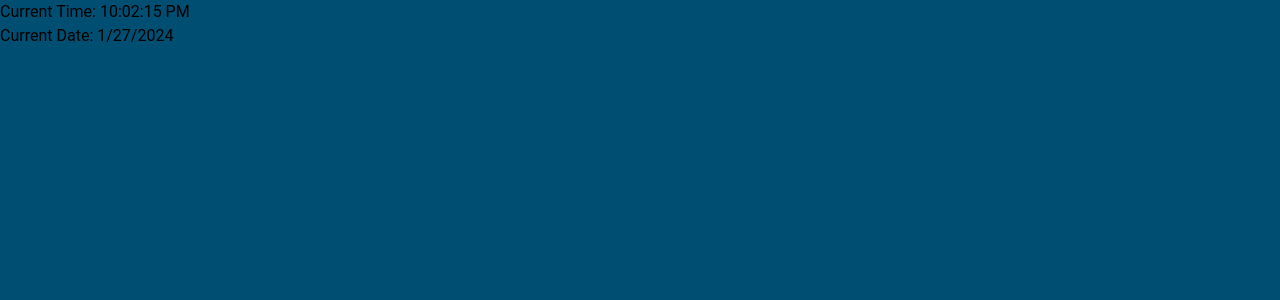
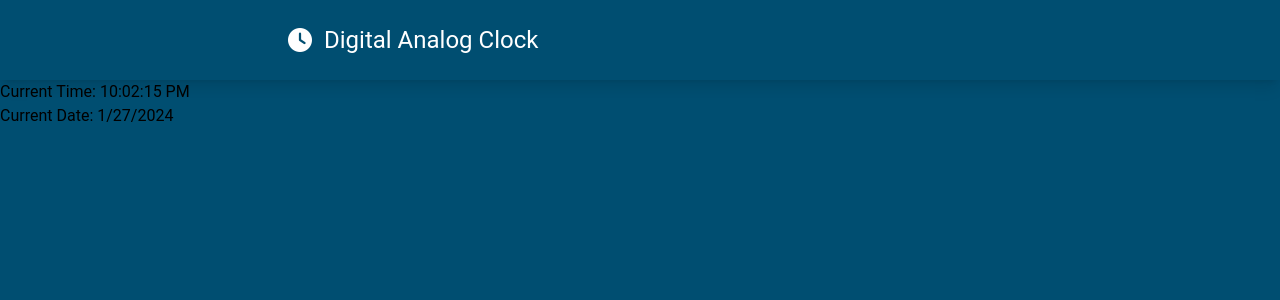
Before and after one commit to mengzhuou/Clock-Tab, a Vue app in the folder clock-tab/: page / in a window 1280 px wide. Shown: the top 300 px of the page. Built offline with nearby package versions, Linux system fonts and the light colour scheme.

Commit message:
Added a header

```diff
--- a/clock-tab/src/components/TheWelcome.vue
+++ b/clock-tab/src/components/TheWelcome.vue
@@ -1,4 +1,13 @@
 <template>
+  <header class="sticky top-0 shadow-lg bg-theme-secondary">
+    <nav class="container flex flex-col items-center gap-4 py-6 text-white sm:flex-row">
+      <div class="flex items-center gap-3">
+        <i class="text-2xl fa-solid fa-clock"></i>
+        <p class="text-2xl">Digital Analog Clock</p>
+      </div>
+    </nav>
+
+  </header>
   <div>
     <p>Current Time: {{ currentTime }}</p>
     <p>Current Date: {{ currentDate }}</p>
```
